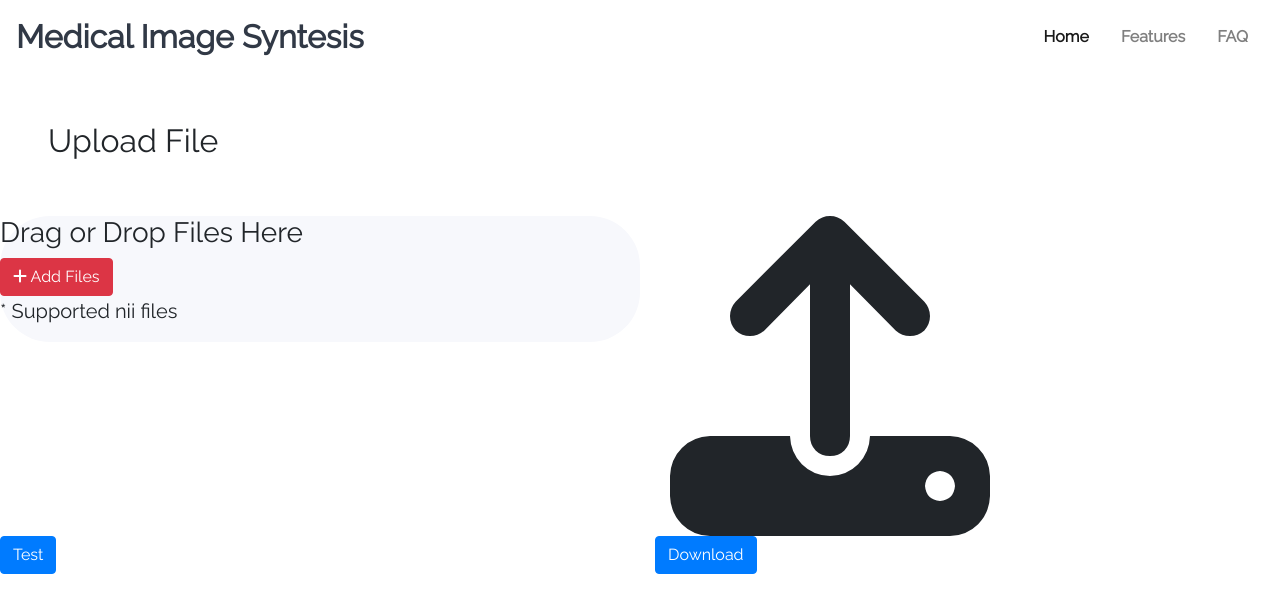
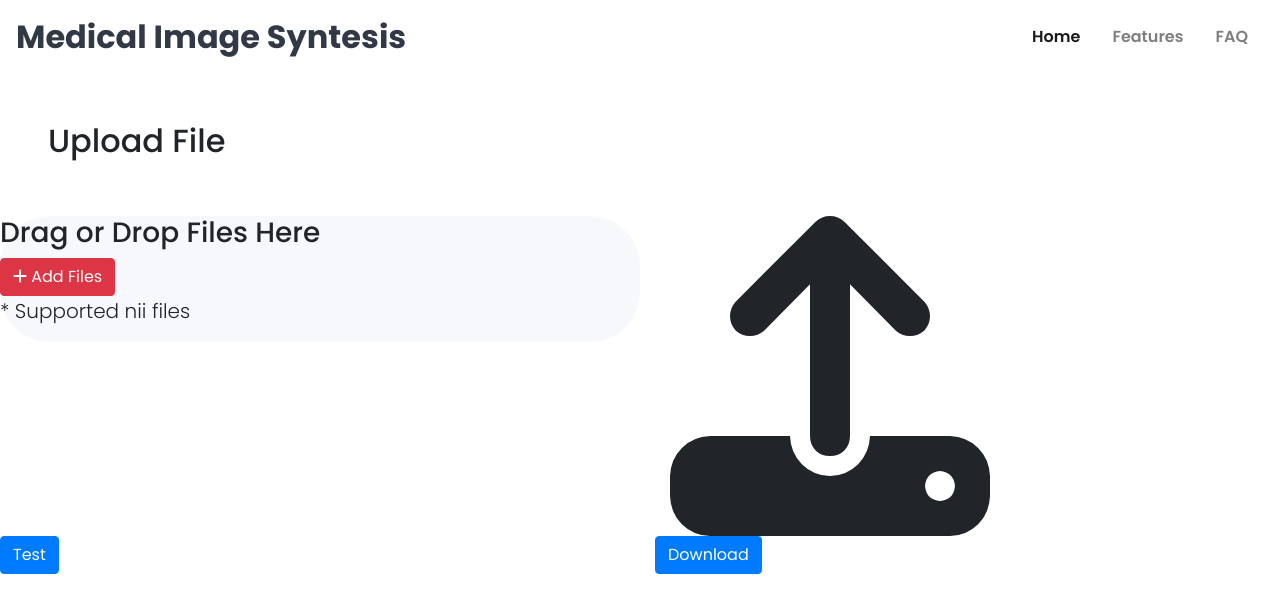
Before and after one commit to mritopep/Mritopet, a Flask app: page / in a window 1280 px wide. Shown: the top 613 px of the page. Run offline with Flask 2, Linux system fonts and the light colour scheme; parts of the project's set-up code (start-up, migrations or seed data) failed here and were passed over; some libraries are stand-ins or nearby versions.

Commit message:
poppins added

```diff
--- a/app.py
+++ b/app.py
@@ -10,7 +10,7 @@ app = Flask(__name__,
             static_folder='./static',
             template_folder='./templates')
 
-# run_with_ngrok(app)
+run_with_ngrok(app)
 
 model = Mri2Pet()
 print(model,flush=True)
--- a/static/index.css
+++ b/static/index.css
@@ -1,5 +1,5 @@
 body {
-    font-family: 'Raleway', sans-serif;
+    font-family: 'Poppins', sans-serif;
     font-weight: 600;
 }
 .logo{
--- a/templates/index.html
+++ b/templates/index.html
@@ -11,7 +11,9 @@
     integrity="sha384-Gn5384xqQ1aoWXA+058RXPxPg6fy4IWvTNh0E263XmFcJlSAwiGgFAW/dAiS6JXm" crossorigin="anonymous">
   <link rel="stylesheet" href="./index.css">
   <link rel="preconnect" href="https://fonts.gstatic.com">
-  <link href="https://fonts.googleapis.com/css2?family=Raleway&display=swap" rel="stylesheet">
+  <link rel="preconnect" href="https://fonts.gstatic.com">
+  <link href="https://fonts.googleapis.com/css2?family=Poppins:wght@100;200;300;400;500;600;700&display=swap"
+    rel="stylesheet">
   <title>Medical Image Syntesis</title>
 </head>
 <!-- comment-->
@@ -79,9 +81,9 @@
   <div class="row">
     <div class="col">
       <a href="/test" class="btn btn-primary">Test</a>
-  </div>
+    </div>
     <div class="col">
-        <a href="/download" class="btn btn-primary">Download</a>
+      <a href="/download" class="btn btn-primary">Download</a>
     </div>
   </div>
   <script src="https://code.jquery.com/jquery-3.2.1.slim.min.js"
```
